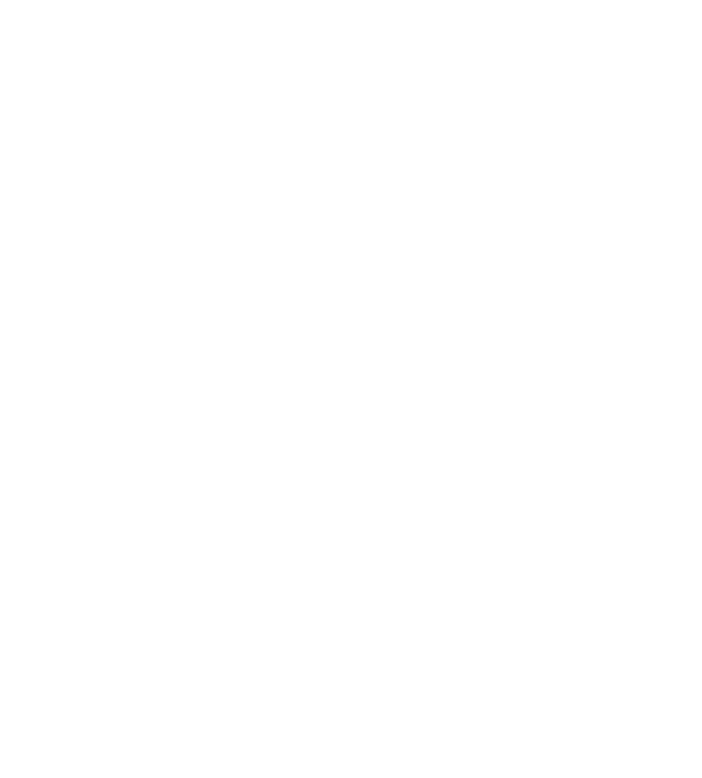
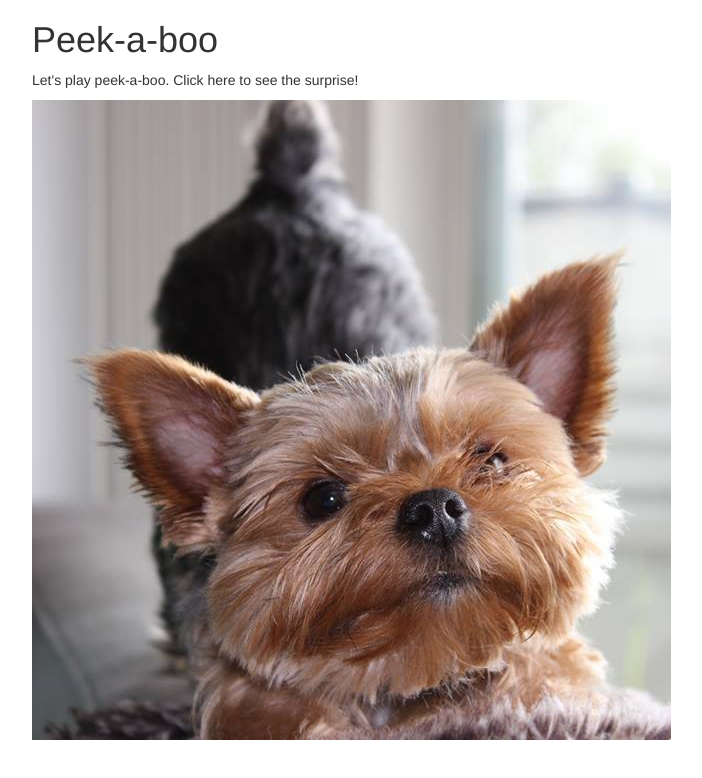
Before and after one commit to virlie/320homePractice, a plain HTML site: page index.html in a window 1280 px wide. Shown: the whole page, without its empty margins (38-740 px from the left). Drawn offline with Linux system fonts and the light colour scheme.

Commit message:
add title, codes and image.

```diff
--- a/index.html
+++ b/index.html
@@ -5,10 +5,14 @@
     <link rel="stylesheet" href="css/styles.css" type="text/css">
     <script src="js/jquery-3.1.1.js"></script>
     <script src="js/scripts.js"></script>
-    <title>
-    </title>
+    <title>Peek-a-boo</title>
   </head>
   <body>
+    <div class="container">
+      <h1>Peek-a-boo</h1>
+      <p>Let's play peek-a-boo. Click here to see the surprise!</p>
+      <img src="img/Fredrick02.jpg">
+
 
   </body>
 </html>
```
Also changed, not shown: img/Fredrick02.jpg (added).
